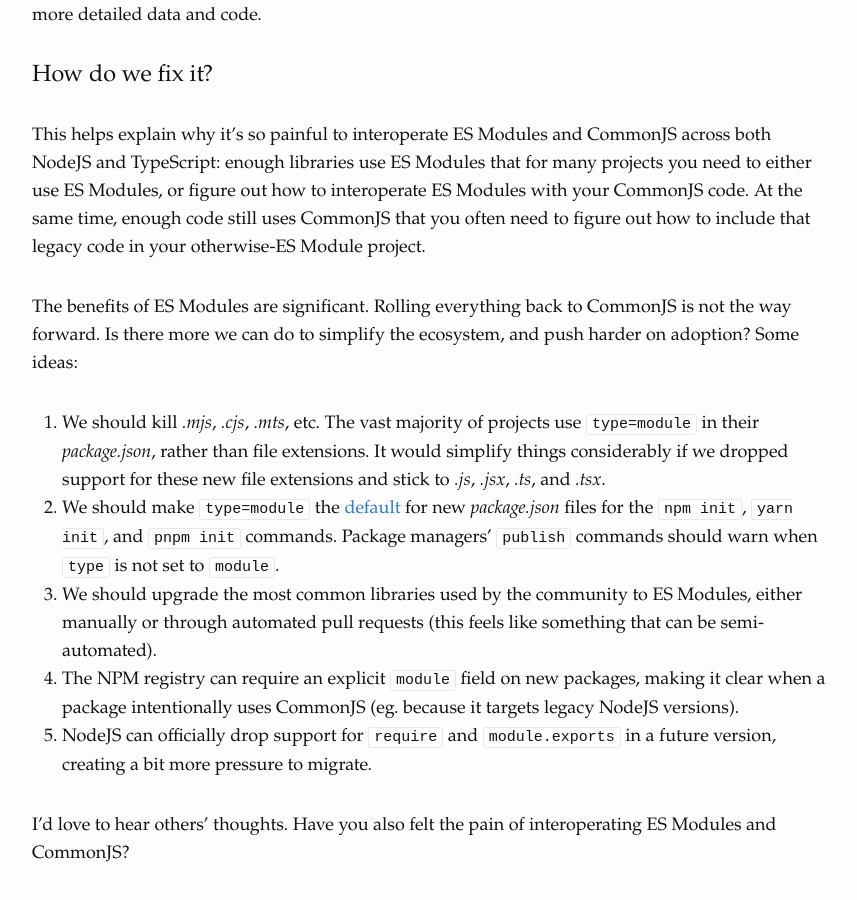
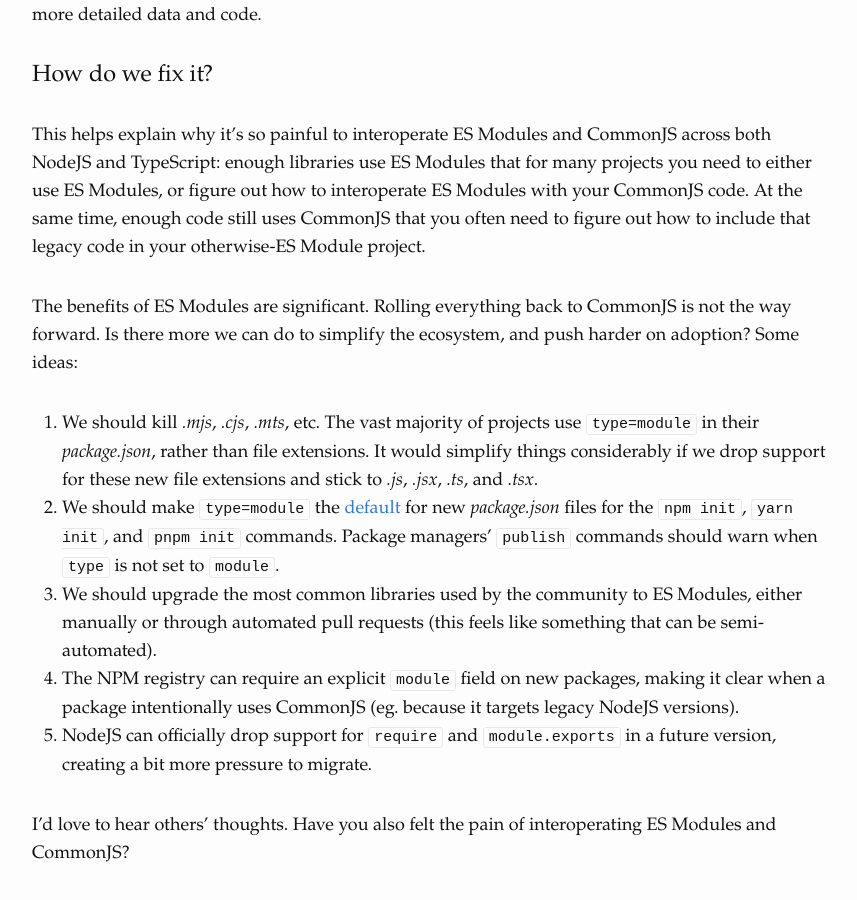
Before and after one commit to bcherny/bcherny.github.io, a Jekyll site: the page built from _posts/2024-07-19-ES-Modules-Are-A-Mess.md, in a window 1280 px wide and 900 px high, scrolled down 1836 px. Shown: the whole window, without its empty margins (208-1065 px from the left). Built offline with Jekyll 4.4.1, drawn with Linux system fonts in a browser that asks for light colours; some of the changed text lies outside the part shown.

Commit message:
Update 2024-07-19-ES-Modules-Are-A-Mess.md

```diff
--- a/_posts/2024-07-19-ES-Modules-Are-A-Mess.md
+++ b/_posts/2024-07-19-ES-Modules-Are-A-Mess.md
@@ -52,7 +52,7 @@ This helps explain why it's so painful to interoperate ES Modules and CommonJS a
 
 The benefits of ES Modules are significant. Rolling everything back to CommonJS is not the way forward. Is there more we can do to simplify the ecosystem, and push harder on adoption? Some ideas:
 
-1. We should kill *.mjs*, *.cjs*, *.mts*, etc. The vast majority of projects use `type=module` in their *package.json*, rather than file extensions. It would simplify things considerably if we dropped support for these new file extensions and stick to *.js*, *.jsx*, *.ts*, and *.tsx*.
+1. We should kill *.mjs*, *.cjs*, *.mts*, etc. The vast majority of projects use `type=module` in their *package.json*, rather than file extensions. It would simplify things considerably if we drop support for these new file extensions and stick to *.js*, *.jsx*, *.ts*, and *.tsx*.
 2. We should make `type=module` the [default](https://github.com/npm/cli/issues/7594) for new *package.json* files for the `npm init`, `yarn init`, and `pnpm init` commands. Package managers' `publish` commands should warn when `type` is not set to `module`.
 3. We should upgrade the most common libraries used by the community to ES Modules, either manually or through automated pull requests (this feels like something that can be semi-automated).
 4. The NPM registry can require an explicit `module` field on new packages, making it clear when a package intentionally uses CommonJS (eg. because it targets legacy NodeJS versions).
```
Also changed, not shown: other parts of _posts/2024-07-19-ES-Modules-Are-A-Mess.md (+1 -1 lines).
